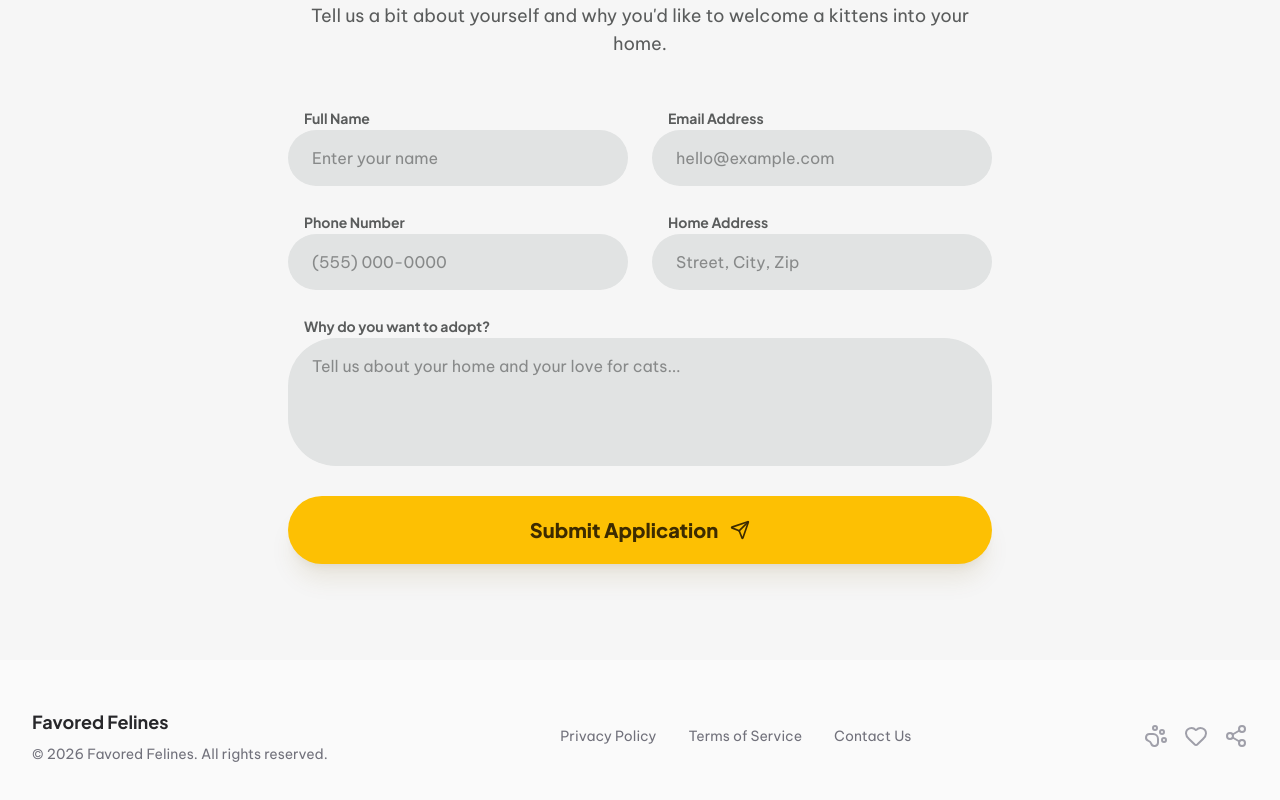
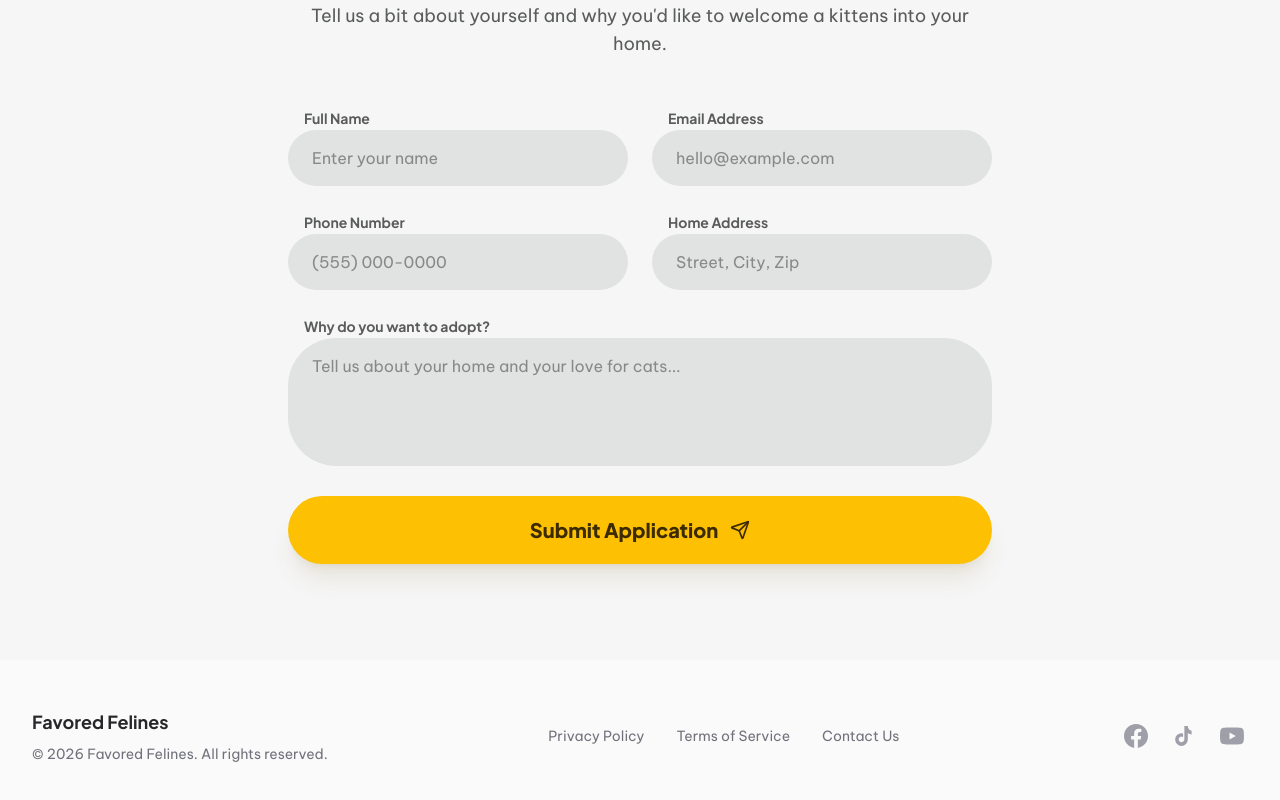
Before and after one commit to onuigboprecious/kittify, a React (Vite) app: page / in a window 1280 px wide. Shown: the part 1668-2468 px from the top of the page. Built offline with nearby package versions, Linux system fonts and the light colour scheme; no server answers.

Commit message:
image fix in about us page, and socials in footer

```diff
--- a/src/App.tsx
+++ b/src/App.tsx
@@ -42,14 +42,15 @@ export default function App() {
   };
 
   return (
-    <div className="min-h-screen bg-surface">
+    <div className="min-h-screen bg-surface flex flex-col">
       <Navbar
         onNavigate={navigate}
         currentPage={currentPage}
         onAdoptClick={scrollToForm}
       />
 
-      <AnimatePresence mode="wait">
+      <main className="flex-1 flex flex-col">
+        <AnimatePresence mode="wait">
         {currentPage === "home" ? (
           <motion.div
             key="home"
@@ -77,7 +78,8 @@ export default function App() {
         ) : (
           <VolunteerPage key="volunteer" />
         )}
-      </AnimatePresence>
+        </AnimatePresence>
+      </main>
 
       <Footer onNavigate={navigate} />
     </div>
--- a/src/components/AboutPage.tsx
+++ b/src/components/AboutPage.tsx
@@ -132,13 +132,13 @@ const AboutPage = () => (
               name: "Precious O.",
               role: "Cat Activist",
               bio: "With 5 years of feline experience, Precious ensures every kitty is in peak physical health and receives the best care.",
-              img: "https://scontent-los4-1.xx.fbcdn.net/v/t39.30808-6/598484590_10235101317567006_4358755545545753174_n.jpg?stp=c0.169.1536.1536a_cp6_dst-jpg_s206x206_tt6&_nc_cat=109&ccb=1-7&_nc_sid=5df8b4&_nc_eui2=AeFcTpaYoJsuMIJPVosIb3NBm3FX0EtEt-6bcVfQS0S37mzbQvvmRA5RMl7T54g-hLoSX-YEKPTr58tc9AULNUvn&_nc_ohc=aid9-UWwt-oQ7kNvwGk8wAS&_nc_oc=Adqh2DG525F8bKNEBnHIbJWTMVJOvg4TRjNCMfQMjLIMazwlZjgiCgC1bwF_4ybZews&_nc_zt=23&_nc_ht=scontent-los4-1.xx&_nc_gid=1UtZh9KsbKxAv1jCeuPvBA&_nc_ss=7a3a8&oh=00_Af2aHNPt9b9eYNlaMEtdvfBKdcNSQ9MfHZ_wxLWuSb9bZg&oe=69E043E0"
+              img: "https://1drv.ms/i/c/682ff269d31480d6/IQRXRX7HzfG9SoXVyAhBlASCAVDgP6l7Jtptk9h_gs7QCDQ"
             },
             {
-              name: "Jennifer",
+              name: "Mia Jennifer",
               role: "Adoption Coordinator",
               bio: "Jennifer has a sixth sense for matching the right cat with the right family. She's facilitated over 100 successful adoptions.",
-              img: "https://img.freepik.com/free-vector/cute-cat-cartoon-character-with-big-eyes_1340-37228.jpg?semt=ais_hybrid&w=740&q=80"
+              img: "https://1drv.ms/i/c/682ff269d31480d6/IQSHnBFYVprSRps-fjfH_wb7Af5ihjnsxak_g3dbaiWnHJ0"
             }
           ].map((member, i) => (
             <motion.div
@@ -150,7 +150,7 @@ const AboutPage = () => (
                 <img
                   src={member.img}
                   alt={member.name}
-                  className="w-full h-full object-cover transition-transform duration-500 group-hover:scale-110"
+                  className="w-full h-full object-cover object-top transition-transform duration-500 group-hover:scale-110"
                   referrerPolicy="no-referrer"
                 />
               </div>
--- a/src/components/Footer.tsx
+++ b/src/components/Footer.tsx
@@ -1,9 +1,47 @@
-import { PawPrint, Heart, Share2 } from "lucide-react";
 import React from "react";
 
 interface FooterProps {
   onNavigate?: (page: string) => void;
 }
+
+const TikTokIcon = ({ className }: { className?: string }) => (
+  <svg
+    xmlns="http://www.w3.org/2000/svg"
+    width="24"
+    height="24"
+    viewBox="0 0 24 24"
+    fill="currentColor"
+    className={className}
+  >
+    <path d="M19.59 6.69a4.83 4.83 0 0 1-3.77-4.25V2h-3.45v13.67a2.89 2.89 0 0 1-5.2 1.34 2.88 2.88 0 0 1 2.31-4.53 2.66 2.66 0 0 1 1.61.53V9.46a6.33 6.33 0 0 0-1.61-.22 6.32 6.32 0 1 0 6.32 6.32v-6.61a8.31 8.31 0 0 0 3.79 1.49z"/>
+  </svg>
+);
+
+const FacebookIcon = ({ className }: { className?: string }) => (
+  <svg
+    xmlns="http://www.w3.org/2000/svg"
+    width="24"
+    height="24"
+    viewBox="0 0 24 24"
+    fill="currentColor"
+    className={className}
+  >
+    <path d="M24 12.073c0-6.627-5.373-12-12-12s-12 5.373-12 12c0 5.99 4.388 10.954 10.125 11.854v-8.385H7.078v-3.47h3.047V9.43c0-3.007 1.792-4.669 4.533-4.669 1.312 0 2.686.235 2.686.235v2.953H15.83c-1.491 0-1.956.925-1.956 1.874v2.25h3.328l-.532 3.47h-2.796v8.385C19.612 23.027 24 18.062 24 12.073z"/>
+  </svg>
+);
+
+const YoutubeIcon = ({ className }: { className?: string }) => (
+  <svg
+    xmlns="http://www.w3.org/2000/svg"
+    width="24"
+    height="24"
+    viewBox="0 0 24 24"
+    fill="currentColor"
+    className={className}
+  >
+    <path d="M23.498 6.186a3.016 3.016 0 0 0-2.122-2.136C19.505 3.545 12 3.545 12 3.545s-7.505 0-9.377.505A3.017 3.017 0 0 0 .502 6.186C0 8.07 0 12 0 12s0 3.93.502 5.814a3.016 3.016 0 0 0 2.122 2.136c1.871.505 9.376.505 9.376.505s7.505 0 9.377-.505a3.015 3.015 0 0 0 2.122-2.136C24 15.93 24 12 24 12s0-3.93-.502-5.814zM9.545 15.568V8.432L15.818 12l-6.273 3.568z"/>
+  </svg>
+);
 
 const Footer = ({ onNavigate }: FooterProps) => (
   <footer className="w-full py-12 px-8 bg-zinc-50">
@@ -17,10 +55,34 @@ const Footer = ({ onNavigate }: FooterProps) => (
         <button className="text-sm text-zinc-500 hover:text-primary transition-colors cursor-pointer" onClick={() => onNavigate?.("terms")}>Terms of Service</button>
         <button className="text-sm text-zinc-500 hover:text-primary transition-colors cursor-pointer" onClick={() => onNavigate?.("contact")}>Contact Us</button>
       </div>
-      <div className="flex gap-4">
-        <PawPrint className="w-6 h-6 text-zinc-400 hover:text-primary cursor-pointer transition-colors" />
-        <Heart className="w-6 h-6 text-zinc-400 hover:text-primary cursor-pointer transition-colors" />
-        <Share2 className="w-6 h-6 text-zinc-400 hover:text-primary cursor-pointer transition-colors" />
+      <div className="flex gap-4 items-center">
+        <a
+          href="https://facebook.com"
+          target="_blank"
+          rel="noopener noreferrer"
+          className="text-zinc-400 hover:text-[#1877F2] transition-colors cursor-pointer hover:scale-110 transform duration-200 block p-1"
+          aria-label="Facebook"
+        >
+          <FacebookIcon className="w-6 h-6" />
+        </a>
+        <a
+          href="https://tiktok.com"
+          target="_blank"
+          rel="noopener noreferrer"
+          className="text-zinc-400 hover:text-zinc-900 transition-colors cursor-pointer hover:scale-110 transform duration-200 block p-1"
+          aria-label="TikTok"
+        >
+          <TikTokIcon className="w-6 h-6" />
+        </a>
+        <a
+          href="https://youtube.com"
+          target="_blank"
+          rel="noopener noreferrer"
+          className="text-zinc-400 hover:text-[#FF0000] transition-colors cursor-pointer hover:scale-110 transform duration-200 block p-1"
+          aria-label="YouTube"
+        >
+          <YoutubeIcon className="w-6 h-6" />
+        </a>
       </div>
     </div>
   </footer>
```
